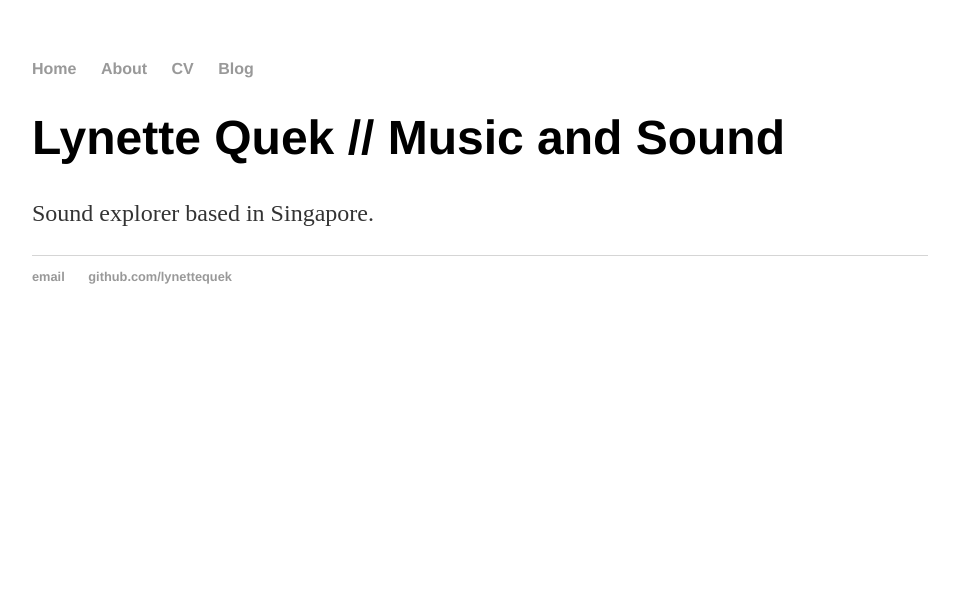
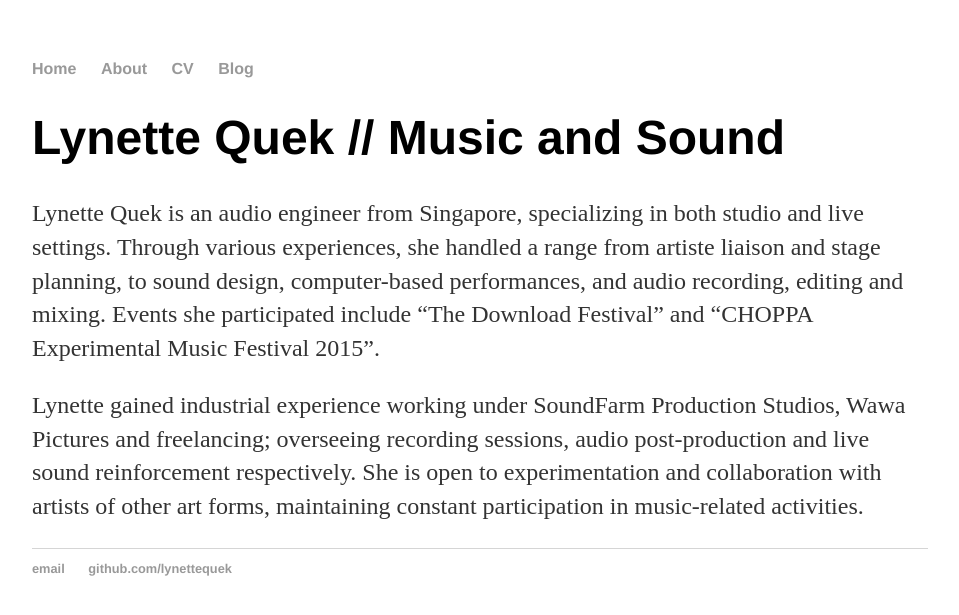
Before and after one commit to lynettequek/lynettequek.github.io, a Jekyll site: the page built from about/index.html, in a window 1280 px wide. Shown: the top 615 px of the page, without its empty margins (160-1119 px from the left). Built offline with Jekyll 4.4.1, drawn with Linux system fonts in a browser that asks for light colours.

Commit message:
Update index.html

```diff
--- a/about/index.html
+++ b/about/index.html
@@ -4,5 +4,8 @@ title: About Lynette Quek
 ---
 <div class="blurb">
 	<h1>Lynette Quek // Music and Sound</h1>
-	<p>Sound explorer based in Singapore.</p>
+	<p>Lynette Quek is an audio engineer from Singapore, specializing in both studio and live settings. Through various experiences, she handled a range from artiste liaison and stage planning, to sound design, computer-based performances, and audio recording, editing and mixing. Events she participated include “The Download Festival” and “CHOPPA Experimental Music Festival 2015”.
+</p>
+
+<p>Lynette gained industrial experience working under SoundFarm Production Studios, Wawa Pictures and freelancing; overseeing recording sessions, audio post-production and live sound reinforcement respectively. She is open to experimentation and collaboration with artists of other art forms, maintaining constant participation in music-related activities.</p>
 </div><!-- /.blurb -->
```
